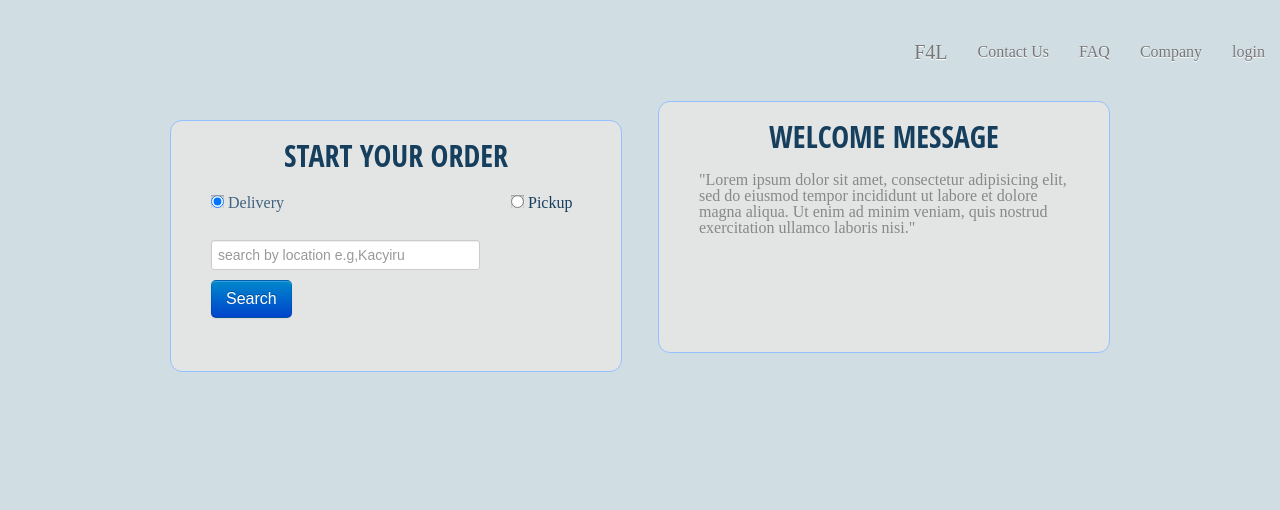
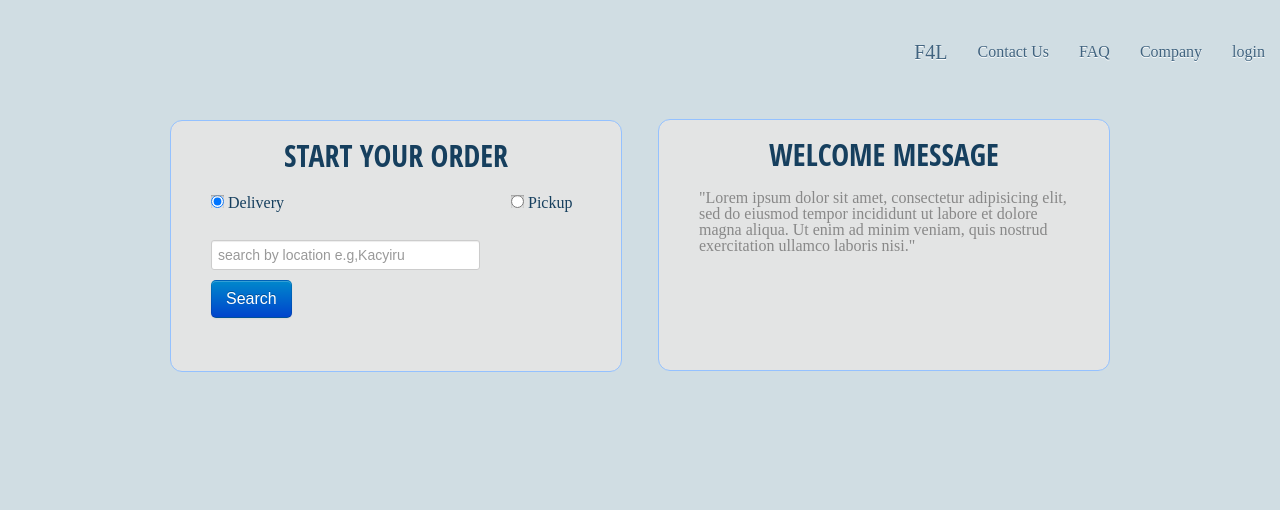
Before and after one commit to kLabRW/foodcourt, a Django app: template templates/public/home.html in a window 1280 px wide. Shown: the top 510 px of the page. Run offline with Django 3.2, Linux system fonts and the light colour scheme; the template is opened without the code that fills it, so the values that code supplies are empty; parts of the project's set-up code (start-up, migrations or seed data) failed here and were passed over; some libraries are stand-ins or nearby versions.

Commit message:
home_page fix

```diff
--- a/live/static/maincss/impress.css
+++ b/live/static/maincss/impress.css
@@ -82,7 +82,7 @@
 	height: 250px;
 	float: right;
 	margin: 0;
-	top: 37px;
+	top: 55px;
 	width:450px;
 	z-index: 2;
 }
--- a/templates/public/home.html
+++ b/templates/public/home.html
@@ -7,7 +7,7 @@
   <form style="position: absolute;" method="get" action="{% url search %}">
  <div class="radio-button">
   <ul>
-   <li id="DeliveryOption" style="float: left; color: #40637f
+   <li id="DeliveryOption" style="float: left; color: #163F5E;
    ;">
     <input id="DelivrySelectionOption" type="radio" checked="checked" value="D" name="deliveryType" /> Delivery
    </li>
--- a/templates/public_base.html
+++ b/templates/public_base.html
@@ -23,15 +23,15 @@
  <div class="navbar">
    <div class="">
     <ul class="nav pull-right">
-    <li><a class="brand" href="{% url homepage %}">F4L</a></li>
+    <li><a class="brand" style="color: #40637F;" href="{% url homepage %}">F4L</a></li>
 
-     <li class=""><a href="#">Contact Us</a></li>
-     <li><a href="#">FAQ</a></li>
-     <li><a href="#">Company</a></li>
+     <li><a style="color: #40637F;" href="#">Contact Us</a></li>
+     <li><a style="color: #40637F;" href="#">FAQ</a></li>
+     <li><a style="color: #40637F;" href="#">Company</a></li>
      {% if request.user.is_authenticated %}
-      <li><a href="{% url users.user_logout %}">logout</a></li>
+      <li><a style="color: #40637F;" href="{% url users.user_logout %}">logout</a></li>
      {% else %}
-     <li><a href="{% url users.user_login %}">login</a></li>
+     <li><a style="color: #40637F;" href="{% url users.user_login %}">login</a></li>
      {% endif %}
     </ul>
    </div><!--end .nav-->
```
